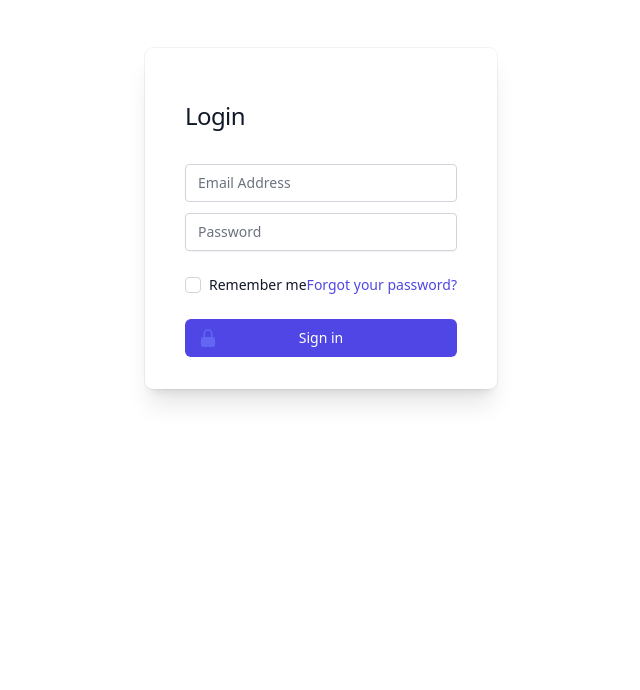
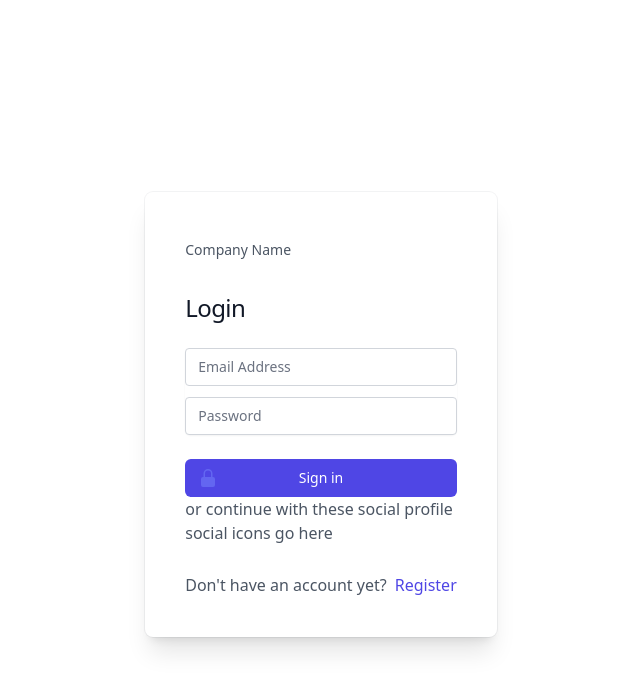
Before and after one commit to carmtsang/authentication-app, a Next.js app: page /login in a window 1280 px wide. Shown: the top 690 px of the page, without its empty margins (319-959 px from the left). Built offline with nearby package versions, Linux system fonts and the light colour scheme.

Commit message:
style login

```diff
--- a/components/Input.tsx
+++ b/components/Input.tsx
@@ -11,7 +11,7 @@ const Input = ({ type, placeholder }: InputProps) => {
       type={type}
       autoComplete={type}
       required
-      className="relative block w-full appearance-none rounded-none rounded border border-gray-300 px-3 py-2 text-gray-900 placeholder-gray-500 focus:z-10 focus:border-blue-500 focus:outline-none focus:ring-indigo-500 sm:text-sm mb-3 mt-3"
+      className="relative block w-full rounded border-gray-300 text-gray-900 placeholder-gray-500 focus:border-blue-500 focus:ring-blue-500 sm:text-sm mb-3 mt-3"
       placeholder={placeholder}
     />
   );
--- a/pages/index.tsx
+++ b/pages/index.tsx
@@ -11,7 +11,9 @@ export default function Home() {
       </Head>
 
       <main>
-        <h1 className="text-3xl">Hello world!</h1>
+        <div>
+          <p>Hello</p>
+        </div>
       </main>
 
       <footer></footer>
--- a/pages/login.tsx
+++ b/pages/login.tsx
@@ -11,10 +11,9 @@ export default function Login() {
         <title>Log In</title>
       </Head>
 
-      <main>
-        <div className="flex min-h-full items-center justify-center py-12 px-4 sm:px-6 lg:px-8">
+      <main className="flex justify-center py-12 mt-36">
         <div>
-            <div className="bg-white px-6 pt-10 pb-8 shadow-xl ring-1 ring-gray-900/5 sm:mx-auto sm:max-w-lg sm:rounded-lg sm:px-10">
+          <div className="bg-white py-10 shadow-xl ring-1 ring-gray-900/5  sm:rounded-lg sm:px-10">
             <div className="w-full max-w-md space-y-8 ">
               {/* <Image
                 className="mx-auto h-12 w-auto"
@@ -23,14 +22,13 @@ export default function Login() {
                 width={300}
                 height={300}
               /> */}
-
+              <p className="mt-2 text-sm text-gray-600">Company Name</p>
               <h2 className="mt-3 text-2xl tracking-tight text-gray-900">
                 Login
               </h2>
-                <p className="mt-2 text-center text-sm text-gray-600"></p>
             </div>
 
-              <form className="mt-8 space-y-6" action="#" method="POST">
+            <form className="mt-4 space-y-6" action="#" method="POST">
               <input type="hidden" name="remember" defaultValue="true" />
               <div className="-space-y-px rounded-md shadow-sm">
                 <div>
@@ -40,32 +38,6 @@ export default function Login() {
                 <div>
                   <InputLabel type="password">Password</InputLabel>
                   <Input type="password" placeholder="Password" />
-                  </div>
-                </div>
-
-                <div className="flex items-center justify-between">
-                  <div className="flex items-center">
-                    <input
-                      id="remember-me"
-                      name="remember-me"
-                      type="checkbox"
-                      className="h-4 w-4 rounded border-gray-300 text-indigo-600 focus:ring-indigo-500"
-                    />
-                    <label
-                      htmlFor="remember-me"
-                      className="ml-2 block text-sm text-gray-900"
-                    >
-                      Remember me
-                    </label>
-                  </div>
-
-                  <div className="text-sm">
-                    <a
-                      href="#"
-                      className="font-medium text-indigo-600 hover:text-indigo-500"
-                    >
-                      Forgot your password?
-                    </a>
                 </div>
               </div>
 
@@ -84,6 +56,21 @@ export default function Login() {
                 </button>
               </div>
             </form>
+
+            <div className="flex-row items-center justify-between font-small text-gray-600">
+              <div className="flex items-center">
+                <p>or continue with these social profile</p>
+              </div>
+              <div>
+                <p>social icons go here</p>
+              </div>
+
+              <div className="flex items-center mt-7 ">
+                <p className="pr-2">Don&#39;t have an account yet? </p>
+                <a href="#" className="text-indigo-600 hover:text-indigo-500">
+                  Register
+                </a>
+              </div>
             </div>
           </div>
         </div>
--- a/styles/css/main.css
+++ b/styles/css/main.css
@@ -742,6 +742,26 @@ select {
   margin-bottom: 0.75rem;
 }
 
+.mt-4 {
+  margin-top: 1rem;
+}
+
+.mt-20 {
+  margin-top: 5rem;
+}
+
+.mt-40 {
+  margin-top: 10rem;
+}
+
+.mt-36 {
+  margin-top: 9rem;
+}
+
+.mt-7 {
+  margin-top: 1.75rem;
+}
+
 .block {
   display: block;
 }
@@ -794,6 +814,10 @@ select {
   width: 24rem;
 }
 
+.w-40 {
+  width: 10rem;
+}
+
 .max-w-2xl {
   max-width: 42rem;
 }
@@ -814,6 +838,10 @@ select {
   -webkit-appearance: none;
      -moz-appearance: none;
           appearance: none;
+}
+
+.flex-row {
+  flex-direction: row;
 }
 
 .items-center {
@@ -971,6 +999,11 @@ select {
   padding-right: 2.5rem;
 }
 
+.py-8 {
+  padding-top: 2rem;
+  padding-bottom: 2rem;
+}
+
 .pl-3 {
   padding-left: 0.75rem;
 }
@@ -989,6 +1022,14 @@ select {
 
 .pt-20 {
   padding-top: 5rem;
+}
+
+.pr-1 {
+  padding-right: 0.25rem;
+}
+
+.pr-2 {
+  padding-right: 0.5rem;
 }
 
 .text-center {
@@ -1128,6 +1169,11 @@ select {
   border-color: rgb(59 130 246 / var(--tw-border-opacity));
 }
 
+.focus\:border-blue-800:focus {
+  --tw-border-opacity: 1;
+  border-color: rgb(30 64 175 / var(--tw-border-opacity));
+}
+
 .focus\:outline-none:focus {
   outline: 2px solid transparent;
   outline-offset: 2px;
@@ -1142,6 +1188,11 @@ select {
 .focus\:ring-indigo-500:focus {
   --tw-ring-opacity: 1;
   --tw-ring-color: rgb(99 102 241 / var(--tw-ring-opacity));
+}
+
+.focus\:ring-blue-500:focus {
+  --tw-ring-opacity: 1;
+  --tw-ring-color: rgb(59 130 246 / var(--tw-ring-opacity));
 }
 
 .focus\:ring-offset-2:focus {
```
Lines whose indentation alone changed are shown as unchanged.
